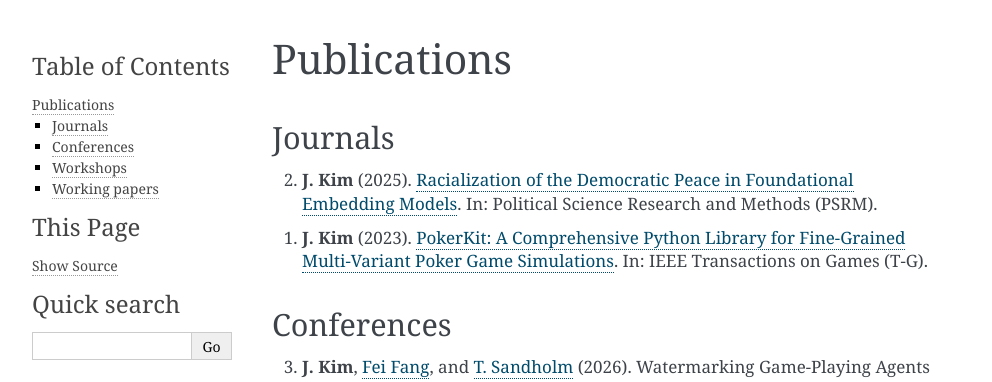
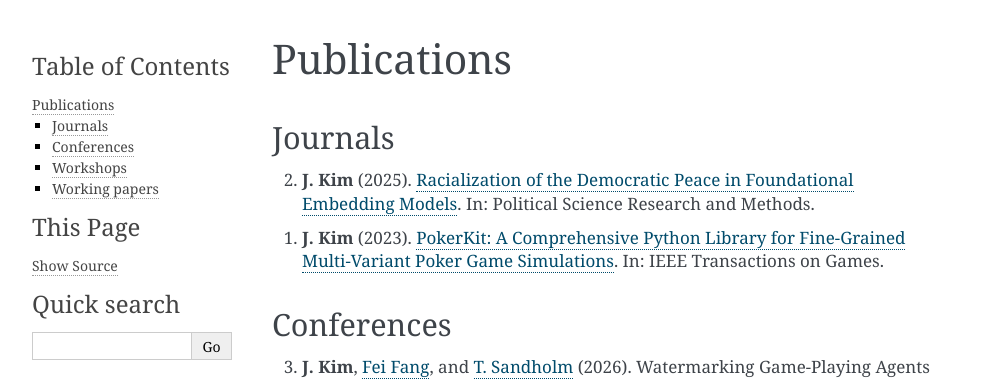
Before and after one commit to AussieSeaweed/personal-website, a Sphinx documentation site: the page built from source/publications.rst, in a window 1280 px wide. Shown: the top 382 px of the page, without its empty margins (148-1140 px from the left). Built offline with Sphinx 7.4.7, drawn with Linux system fonts in a browser that asks for light colours.

Commit message:
Update publications

```diff
--- a/source/publications.rst
+++ b/source/publications.rst
@@ -4,9 +4,9 @@ Publications
 Journals
 --------
 
-2. **J. Kim** (2025). `Racialization of the Democratic Peace in Foundational Embedding Models <https://doi.org/10.1017/psrm.2026.10121>`_. In: Political Science Research and Methods (PSRM).
+2. **J. Kim** (2025). `Racialization of the Democratic Peace in Foundational Embedding Models <https://doi.org/10.1017/psrm.2026.10121>`_. In: Political Science Research and Methods.
 
-1. **J. Kim** (2023). `PokerKit: A Comprehensive Python Library for Fine-Grained Multi-Variant Poker Game Simulations <https://doi.org/10.1109/TG.2023.3325637>`_. In: IEEE Transactions on Games (T-G).
+1. **J. Kim** (2023). `PokerKit: A Comprehensive Python Library for Fine-Grained Multi-Variant Poker Game Simulations <https://doi.org/10.1109/TG.2023.3325637>`_. In: IEEE Transactions on Games.
 
 Conferences
 -----------
```
